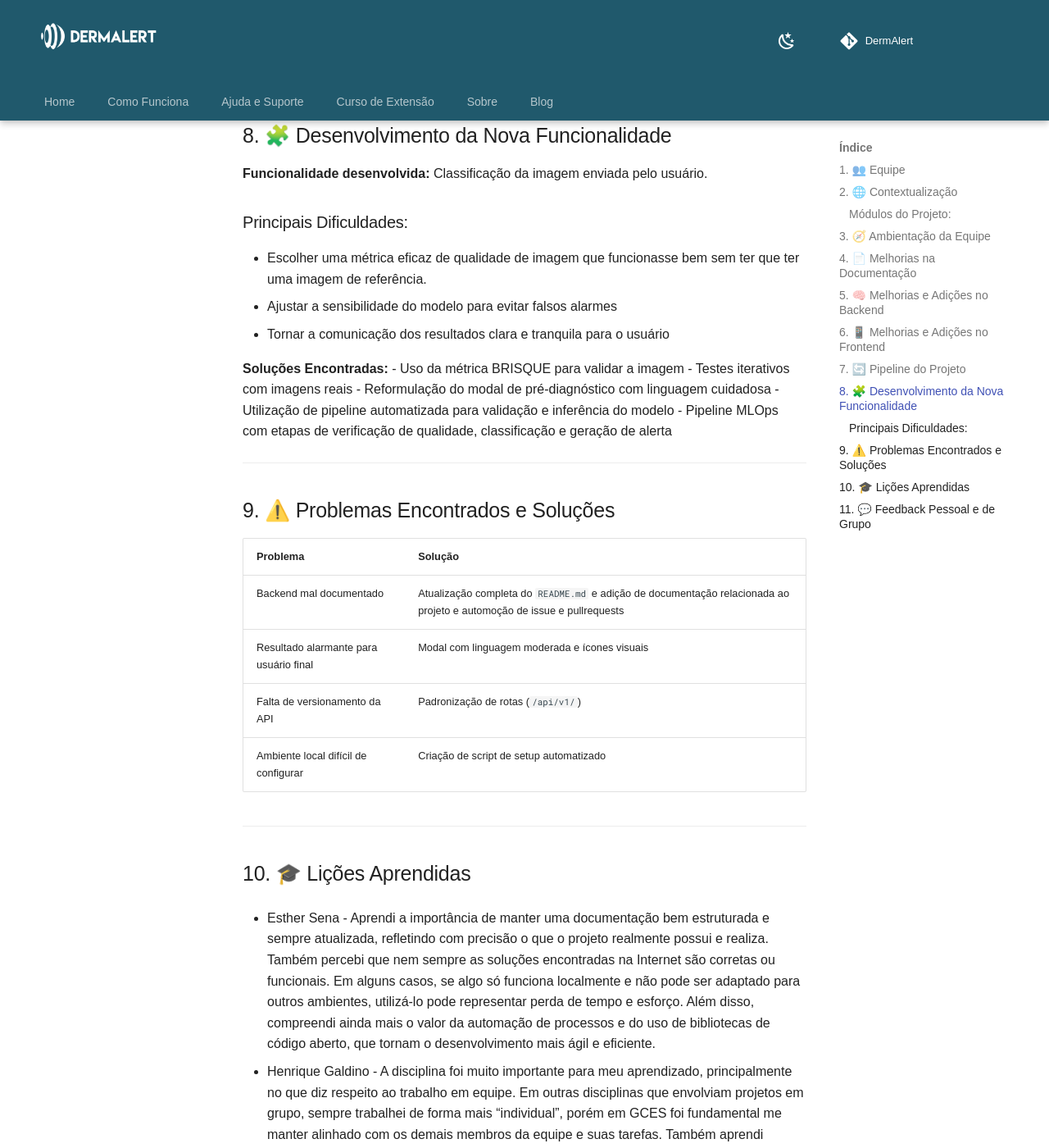
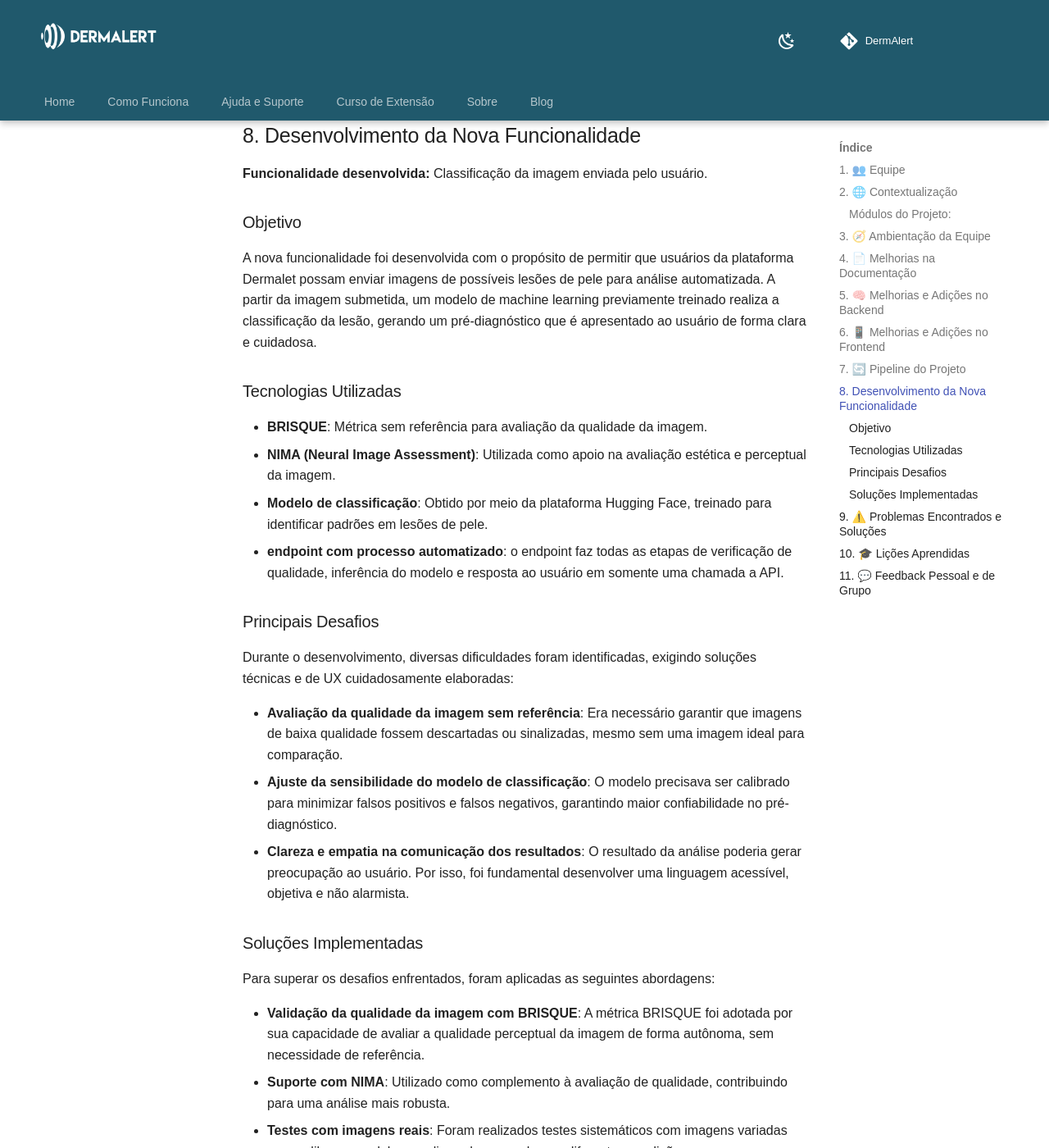
Before and after one commit to caio-lelis/dermalert.github.io, an MkDocs documentation site: the page built from docs/Postmortem/Postmortem_DermAlert.md, in a window 1280 px wide and 1400 px high, scrolled down 2666 px. Shown: the whole window at 82% size. Built offline with MkDocs 1.6.1 and Material for MkDocs 9.7.7, drawn with Linux system fonts in a browser that asks for light colours; some web fonts are replaced; comment, search, counter and statistics services are not loaded; some of the changed text lies outside the part shown.

Commit message:
docs: tópico 08 - Desenvolvimento da nova funcionalidade

```diff
--- a/docs/Postmortem/Postmortem_DermAlert.md
+++ b/docs/Postmortem/Postmortem_DermAlert.md
@@ -85,22 +85,41 @@ Configurar a execução paralela das tarefas e lidar com erros silenciosos no Ai
 
 ---
 
-## 8. 🧩 Desenvolvimento da Nova Funcionalidade
+## 8. Desenvolvimento da Nova Funcionalidade
 
 **Funcionalidade desenvolvida:** Classificação da imagem enviada pelo usuário.
 
-### Principais Dificuldades:
-- Escolher uma métrica eficaz de qualidade de imagem que funcionasse bem sem ter que ter uma imagem de referência.
-- Ajustar a sensibilidade do modelo para evitar falsos alarmes
-- Tornar a comunicação dos resultados clara e tranquila para o usuário
+### Objetivo
 
-**Soluções Encontradas:**
-- Uso da métrica BRISQUE para validar a imagem
-- Testes iterativos com imagens reais
-- Reformulação do modal de pré-diagnóstico com linguagem cuidadosa
-- Utilização de pipeline automatizada para validação e inferência do modelo
-- Pipeline MLOps com etapas de verificação de qualidade, classificação e geração de alerta
+A nova funcionalidade foi desenvolvida com o propósito de permitir que usuários da plataforma Dermalet possam enviar imagens de possíveis lesões de pele para análise automatizada. A partir da imagem submetida, um modelo de machine learning previamente treinado realiza a classificação da lesão, gerando um pré-diagnóstico que é apresentado ao usuário de forma clara e cuidadosa.
 
+### Tecnologias Utilizadas
+
+- **BRISQUE**: Métrica sem referência para avaliação da qualidade da imagem.
+- **NIMA (Neural Image Assessment)**: Utilizada como apoio na avaliação estética e perceptual da imagem.
+- **Modelo de classificação**: Obtido por meio da plataforma Hugging Face, treinado para identificar padrões em lesões de pele.
+- **endpoint com processo automatizado**: o endpoint faz todas as etapas de verificação de qualidade, inferência do modelo e resposta ao usuário em somente uma chamada a API.
+
+### Principais Desafios
+
+Durante o desenvolvimento, diversas dificuldades foram identificadas, exigindo soluções técnicas e de UX cuidadosamente elaboradas:
+
+- **Avaliação da qualidade da imagem sem referência**: Era necessário garantir que imagens de baixa qualidade fossem descartadas ou sinalizadas, mesmo sem uma imagem ideal para comparação.
+- **Ajuste da sensibilidade do modelo de classificação**: O modelo precisava ser calibrado para minimizar falsos positivos e falsos negativos, garantindo maior confiabilidade no pré-diagnóstico.
+- **Clareza e empatia na comunicação dos resultados**: O resultado da análise poderia gerar preocupação ao usuário. Por isso, foi fundamental desenvolver uma linguagem acessível, objetiva e não alarmista.
+
+### Soluções Implementadas
+
+Para superar os desafios enfrentados, foram aplicadas as seguintes abordagens:
+
+- **Validação da qualidade da imagem com BRISQUE**: A métrica BRISQUE foi adotada por sua capacidade de avaliar a qualidade perceptual da imagem de forma autônoma, sem necessidade de referência.
+- **Suporte com NIMA**: Utilizado como complemento à avaliação de qualidade, contribuindo para uma análise mais robusta.
+- **Testes com imagens reais**: Foram realizados testes sistemáticos com imagens variadas para calibrar o modelo e avaliar o desempenho em diferentes condições.
+- **Reformulação do modal de pré-diagnóstico**: A interface de apresentação dos resultados foi cuidadosamente revisada, com foco em uma comunicação empática e compreensível.
+- **Processo automatizado de classificação**: Toda a jornada da imagem — desde o envio até o resultado final — foi estruturada em um processo automatizado que inclui:
+  - Verificação da qualidade da imagem
+  - Classificação por meio do modelo de machine learning
+  - Geração de alerta ou retorno informativo ao usuário
 
 ---
 
```
